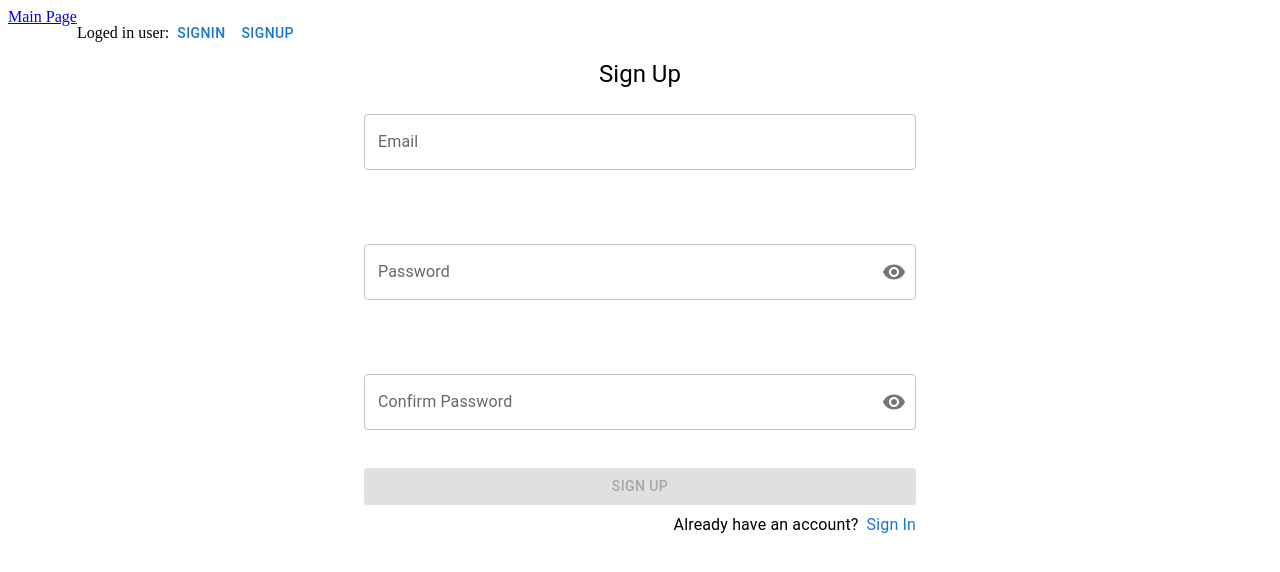
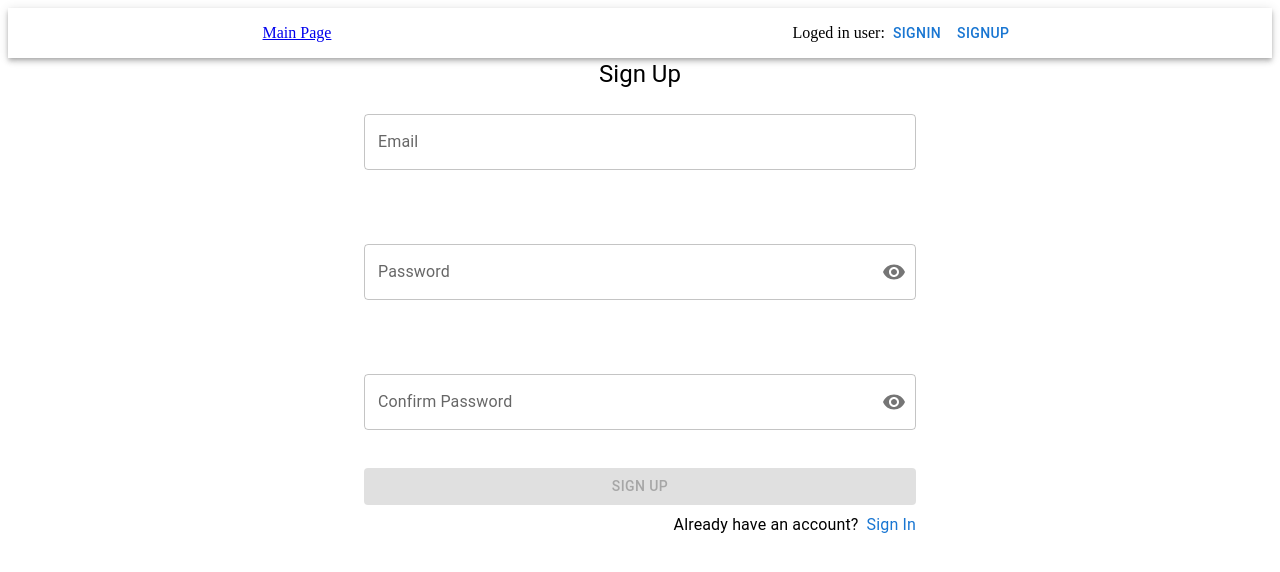
Before and after one commit to lazy-goose/graphiql-app, a React (Vite) app: page /sign-in-up in a window 1280 px wide. Shown: the top 572 px of the page. Built offline with nearby package versions, Linux system fonts and the light colour scheme; no server answers.

Commit message:
fix: fix clicking header buttons

```diff
--- a/src/components/Header/Header.tsx
+++ b/src/components/Header/Header.tsx
@@ -1,13 +1,14 @@
 import { pathes } from '@/constants/constants'
 import { auth } from '@/firebase'
 import { useBoundStore } from '@/store'
-import { Button } from '@mui/material'
+import { AppBar, Box, Button, Toolbar } from '@mui/material'
 import { signOut } from 'firebase/auth'
-import { Link } from 'react-router-dom'
+import { Link, useNavigate } from 'react-router-dom'
 
 export function Header() {
   const user = useBoundStore((state) => state.user)
   const setPageMode = useBoundStore((state) => state.setPageMode)
+  const navigate = useNavigate()
 
   const handleSignOutButton = async () => {
     await signOut(auth)
@@ -15,6 +16,7 @@ export function Header() {
 
   const handleSignInButton = async () => {
     setPageMode('signIn')
+    navigate(pathes.signInUpPage)
   }
 
   const handleSignUpButton = async () => {
@@ -22,12 +24,16 @@ export function Header() {
   }
 
   return (
-    <header style={{ display: 'flex' }}>
-      <Link to={pathes.mainPage}>Main Page</Link>
-      <p>Loged in user: {user?.email}</p>
-      {!user && <Button onClick={handleSignInButton}>SignIn</Button>}
-      {!user && <Button onClick={handleSignUpButton}>SignUp</Button>}
-      {user && <Button onClick={handleSignOutButton}>SignOut</Button>}
-    </header>
+    <AppBar position="static" color="inherit">
+      <Toolbar variant="dense" sx={{ justifyContent: 'space-around' }}>
+        <Link to={pathes.mainPage}>Main Page</Link>
+        <Box sx={{ display: 'flex' }}>
+          <p>Loged in user: {user?.email}</p>
+          {!user && <Button onClick={handleSignInButton}>SignIn</Button>}
+          {!user && <Button onClick={handleSignUpButton}>SignUp</Button>}
+          {user && <Button onClick={handleSignOutButton}>SignOut</Button>}
+        </Box>
+      </Toolbar>
+    </AppBar>
   )
 }
--- a/src/pages/SignInUpPage/SignInUpPage.tsx
+++ b/src/pages/SignInUpPage/SignInUpPage.tsx
@@ -1,6 +1,7 @@
 import { Header } from '@/components/Header'
 import { SignInForm } from '@/components/SignInForm'
 import { SignUpForm } from '@/components/SignUpForm'
+import { pathes } from '@/constants/constants'
 import { useBoundStore } from '@/store'
 import { useEffect } from 'react'
 import { useNavigate } from 'react-router-dom'
@@ -12,7 +13,7 @@ export function SignInUpPage() {
 
   const handleRedirect = (): void => {
     if (user) {
-      navigate('/')
+      navigate(pathes.mainPage)
     }
   }
 
```
